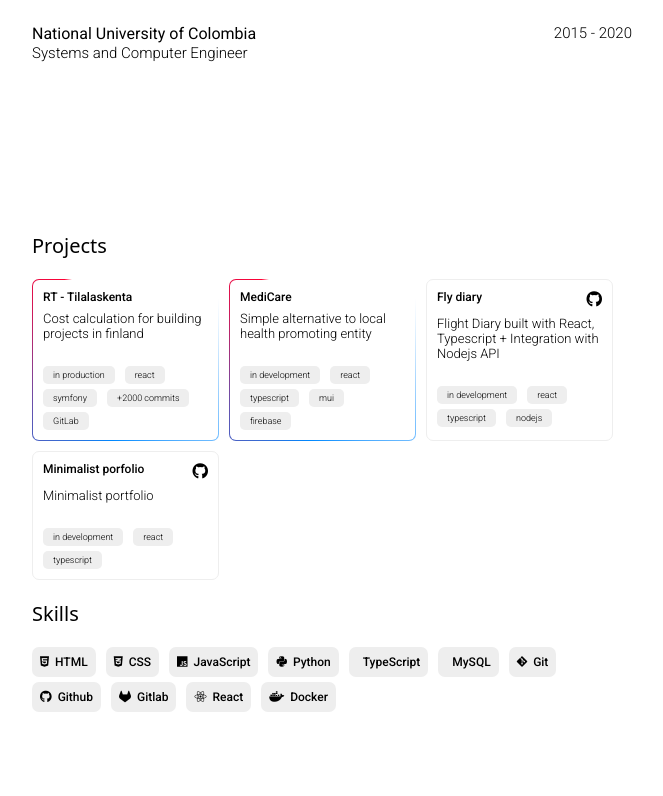
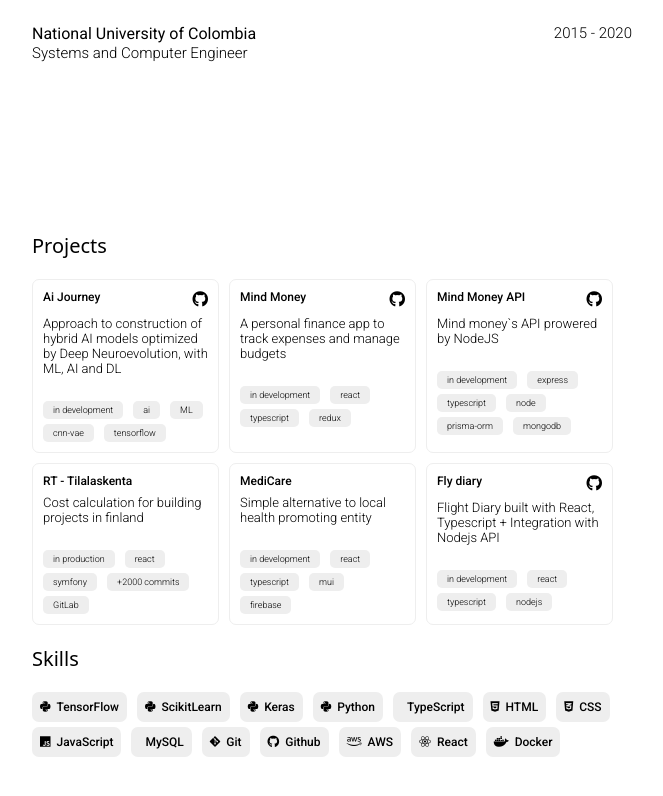
Before and after one commit to anythinglord/minimalist-portfolio, a React (Vite) app: page / in a window 1280 px wide. Shown: the part 748-1544 px from the top of the page, without its empty margins (308-971 px from the left). Before the commit the page ends 1468 px from the top, so only its background shows below. Built offline with nearby package versions, Linux system fonts and the light colour scheme; some icons are missing.

Commit message:
update skills

```diff
--- a/src/components/Skills.tsx
+++ b/src/components/Skills.tsx
@@ -3,7 +3,7 @@ interface Props { }
 
 export const Skills: React.FC = ({ }: Props) => {
   return (
-    <div>
+    <div className="skills-index">
       <h3>Skills</h3>
       <div className="skills-container">
         {SkillSmash.map((smash, index) => (
--- a/src/data.ts
+++ b/src/data.ts
@@ -14,24 +14,52 @@ interface Project {
 }
 
 export const SkillSmash: Array<Skill> = [
+    { name: 'TensorFlow',icon: 'fa-python' },
+    { name: 'ScikitLearn',icon: 'fa-python' },
+    { name: 'Keras',icon: 'fa-python' },
+    { name: 'Python',icon: 'fa-python' },
+    { name: 'TypeScript',icon: 'fa-ts' },
     { name: 'HTML',icon: 'fa-html5' },
     { name: 'CSS',icon: 'fa-css3-alt' },
     { name: 'JavaScript',icon: 'fa-js' },
-    { name: 'Python',icon: 'fa-python' },
-    { name: 'TypeScript',icon: 'fa-ts' },
     { name: 'MySQL',icon: 'fa-mysql' },
     { name: 'Git',icon: 'fa-git-alt' },
     { name: 'Github',icon: 'fa-github' },
-    { name: 'Gitlab',icon: 'fa-gitlab' },
+    { name: 'AWS',icon: 'fa-aws' },
     { name: 'React',icon: 'fa-react' },
     { name: 'Docker',icon: 'fa-docker' },
+
 ];
 
 export const ProjectSmash: Array<Project> = [
     {
+        title: 'Ai Journey', link: '',
+        //fav: true,
+        show_url: true,
+        url: 'https://github.com/anythinglord/ai-journey',
+        description: 'Approach to construction of hybrid AI models optimized by Deep Neuroevolution, with ML, AI and DL',
+        notes: ['in development', 'ai', 'ML', 'cnn-vae', 'tensorflow']
+    },
+    {
+        title: 'Mind Money', link: '',
+        //fav: true,
+        show_url: true,
+        url: 'https://github.com/anythinglord/mind-money',
+        description: 'A personal finance app to track expenses and manage budgets',
+        notes: ['in development', 'react', 'typescript', 'redux']
+    },
+    {
+        title: 'Mind Money API', link: '',
+        //fav: true,
+        show_url: true,
+        url: 'https://github.com/anythinglord/mind-money-api',
+        description: 'Mind money`s API prowered by NodeJS',
+        notes: ['in development', 'express', 'typescript', 'node', 'prisma-orm', 'mongodb']
+    },
+    {
         title: 'RT - Tilalaskenta', link: 'https://kustannuslaskenta.rakennustieto.fi/#/',
         url: '',
-        fav: true,
+        //fav: true,
         show_url: false,
         description: 'Cost calculation for building projects in finland     ',
         notes: ['in production', 'react','symfony', '+2000 commits', 'GitLab']
@@ -39,7 +67,7 @@ export const ProjectSmash: Array<Project> = [
     {
         title: 'MediCare', link: 'https://eps-journey.vercel.app',
         url: '',
-        fav: true,
+        //fav: true,
         show_url: false,
         description: 'Simple alternative to local health promoting entity',
         notes: ['in development','react' ,'typescript','mui', 'firebase']
@@ -51,12 +79,4 @@ export const ProjectSmash: Array<Project> = [
         description: 'Flight Diary built with React, Typescript + Integration with Nodejs API',
         notes: ['in development', 'react', 'typescript', 'nodejs']
     },
-    {
-        title: 'Minimalist porfolio', link: '',
-        url: 'https://github.com/anythinglord/minimalist-portfolio',
-        show_url: true,
-        description: 'Minimalist portfolio',
-        notes: ['in development','react' ,'typescript']
-    },
-
 ]
```
